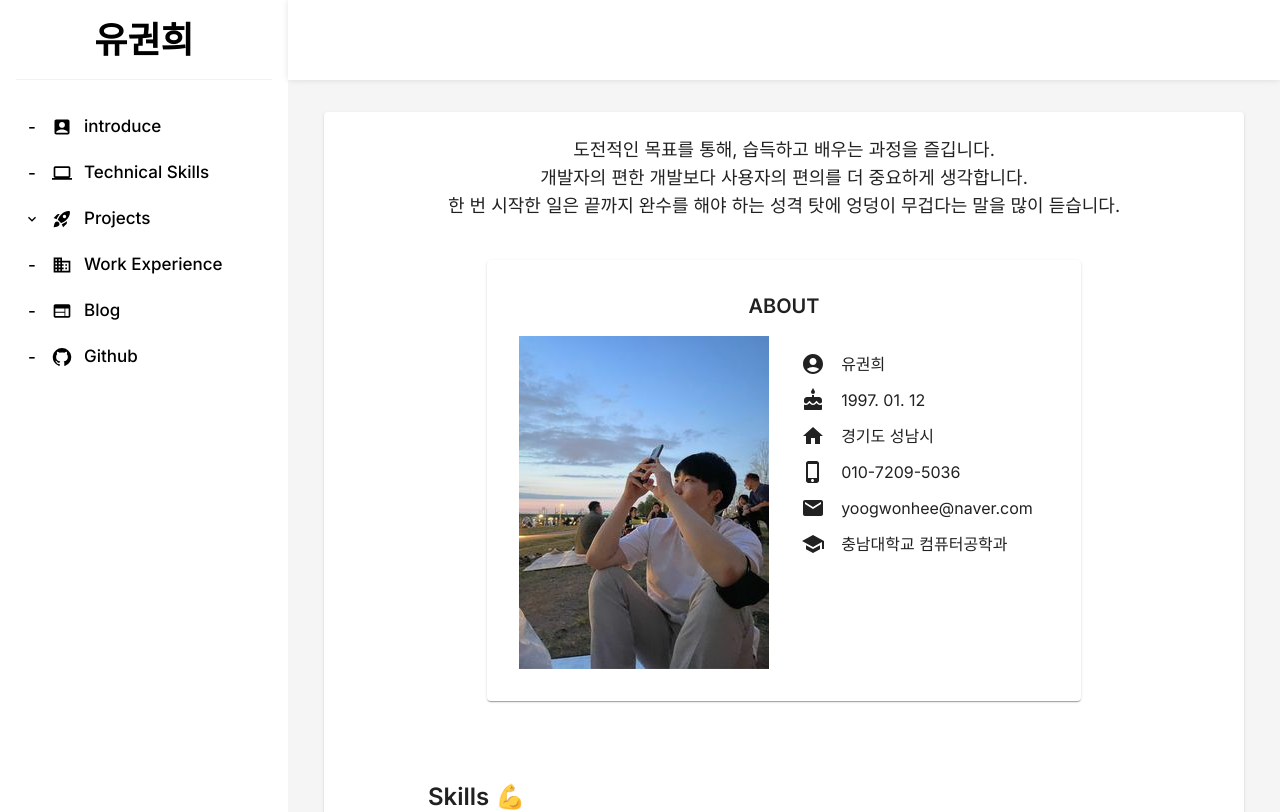
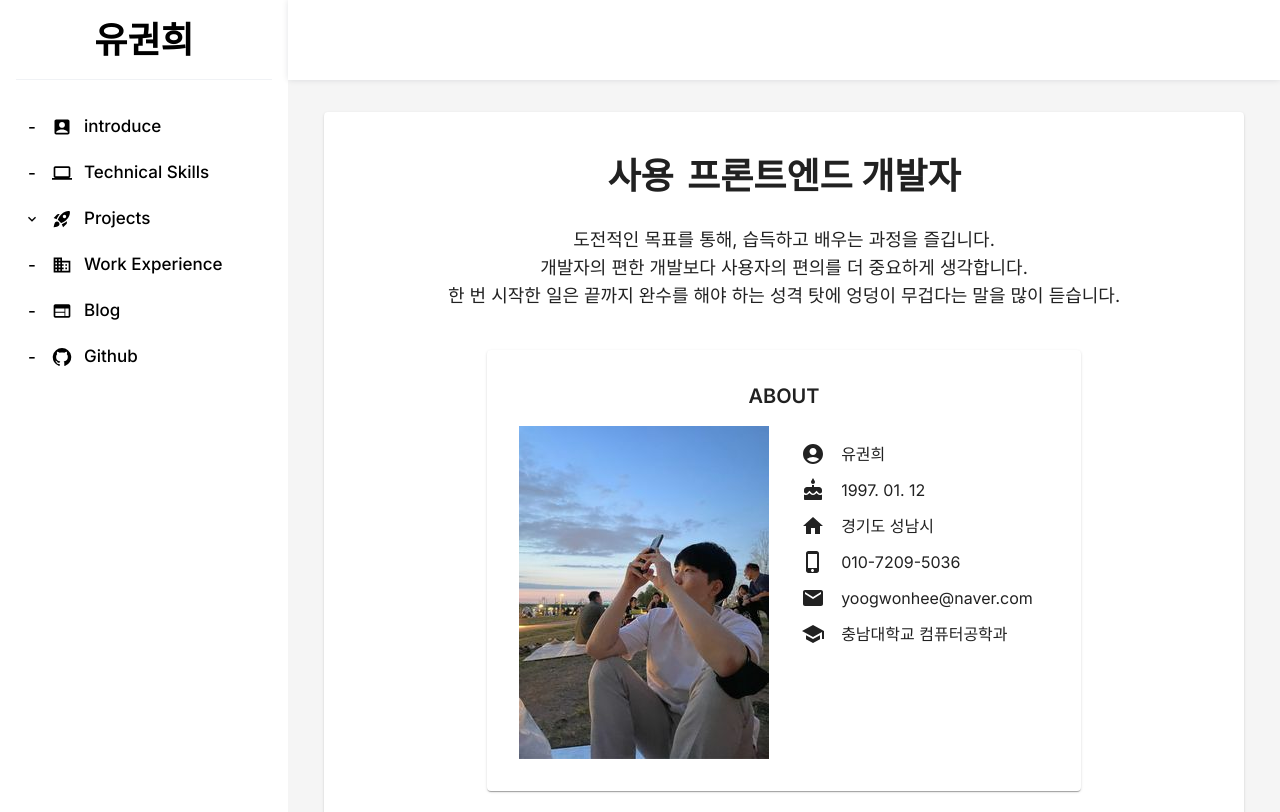
Before and after one commit to Yoogwonhui/portfolio, a Next.js app: page / in a window 1280 px wide. Shown: the top 812 px of the page. Built offline with nearby package versions, Linux system fonts and the light colour scheme.

Commit message:
Feat : TypeAnimation 추가

```diff
--- a/app/(routes)/introduce/IntroduceMain.tsx
+++ b/app/(routes)/introduce/IntroduceMain.tsx
@@ -1,9 +1,24 @@
 import { introduceData } from '@/app/_lib/data';
 import IntroduceCard from '@/app/_components/IntroduceCard';
+import TypeAnimationComponent from '@/app/_components/TypeAnimationComponent';
 
 export default function IntroduceMain() {
 	return (
 		<div className="flex flex-col items-center">
+			<TypeAnimationComponent
+				sequenceList={[
+					'꾸준히 성장하는',
+					1000,
+					'문제 해결에 열정적인',
+					1000,
+					'사용자 중심의',
+					1000,
+					'협업을 중시하는',
+					1000,
+				]}
+				style={{ marginBottom: 30, marginTop: 20 }}
+			/>
+
 			{introduceData.introduceList.map((d, index) => (
 				<div key={index} className="text-lg ">
 					{d}
--- /dev/null
+++ b/app/_components/TypeAnimationComponent.tsx
@@ -0,0 +1,36 @@
+'use client';
+
+import { TypeAnimation } from 'react-type-animation';
+
+export default function TypeAnimationComponent({
+	sequenceList,
+	style,
+}: {
+	sequenceList: (string | number)[];
+	style?: React.CSSProperties;
+}) {
+	return (
+		<div className="flex text-2xl md:text-4xl">
+			<TypeAnimation
+				sequence={sequenceList}
+				wrapper="span"
+				speed={10}
+				style={{
+					display: 'inline-block',
+					fontWeight: 'bold',
+					...style,
+				}}
+				repeat={Infinity}
+			/>
+			<div
+				style={{
+					display: 'inline-block',
+					fontWeight: 'bold',
+					...style,
+				}}
+			>
+				프론트엔드 개발자
+			</div>
+		</div>
+	);
+}
--- a/package.json
+++ b/package.json
@@ -15,7 +15,8 @@
     "@mui/material": "^5.15.4",
     "next": "14.0.4",
     "react": "^18",
-    "react-dom": "^18"
+    "react-dom": "^18",
+    "react-type-animation": "^3.2.0"
   },
   "devDependencies": {
     "@types/node": "^20",
```
Also changed, not shown: 1 other file (tests, documents, lock files or other folders).
